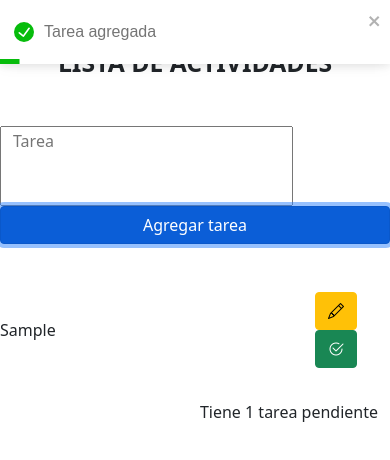
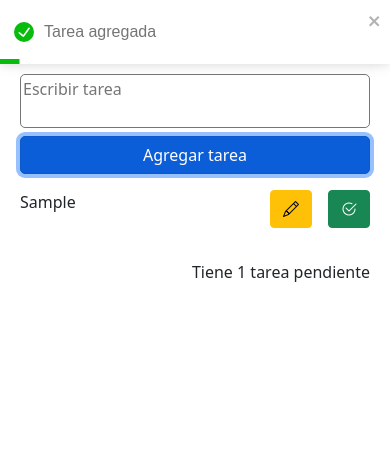
Before and after one commit to LoannesSecat/to-do-list-react, a React (Create React App) app: page / in a window 390 px wide. Both pictures are taken after typing "Sample" into the empty fields and a click on the button "Agregar tarea". Shown: the top 460 px of the page. Built offline with nearby package versions, Linux system fonts and the light colour scheme.

Commit message:
Design responsive

```diff
--- a/package.json
+++ b/package.json
@@ -8,8 +8,9 @@
     "@testing-library/user-event": "^12.8.3",
     "react": "^17.0.2",
     "react-dom": "^17.0.2",
-    "react-scripts": "4.0.3",
+    "react-scripts": "^5.0.0",
     "react-toastify": "^8.1.0",
+    "sass": "^1.49.7",
     "uuid": "^8.3.2",
     "web-vitals": "^1.1.2"
   },
--- a/public/index.html
+++ b/public/index.html
@@ -26,7 +26,6 @@
   <link href="https://cdn.jsdelivr.net/npm/bootstrap@5.1.3/dist/css/bootstrap.min.css" rel="stylesheet"
     integrity="sha384-1BmE4kWBq78iYhFldvKuhfTAU6auU8tT94WrHftjDbrCEXSU1oBoqyl2QvZ6jIW3" crossorigin="anonymous">
   <link rel="stylesheet" href="https://cdn.jsdelivr.net/npm/bootstrap-icons@1.3.0/font/bootstrap-icons.css">
-
   <title>to-do-list</title>
 </head>
 
--- a/src/components/App.js
+++ b/src/components/App.js
@@ -4,6 +4,7 @@ import ListToDo from "./ListToDo";
 import { TaskProvider } from "../contexts/TaskContext";
 import { ToastContainer } from 'react-toastify';
 import 'react-toastify/dist/ReactToastify.css';
+import "../utils/Styles.scss"
 
 function App() {
   return (
@@ -11,7 +12,7 @@ function App() {
       <ToastContainer />
 
       <TaskProvider>
-        <div className="container">
+        <div className="app">
           <InputToDo />
           <ListToDo />
         </div>
--- a/src/components/InputToDo.js
+++ b/src/components/InputToDo.js
@@ -1,4 +1,4 @@
-import React, { Fragment, useContext, useState } from "react";
+import React, { useContext, useState } from "react";
 import { useEffect } from "react/cjs/react.development";
 import TaskContext from "../contexts/TaskContext";
 
@@ -35,26 +35,24 @@ const InputToDo = () => {
     }, [options.editValues]);
 
     return (
-        <Fragment>
-            <h2 className="text-center mb-5 mt-5 text-uppercase fw-bolder">Lista de actividades</h2>
+        <div className="input-todo">
+            <h2>Lista de actividades</h2>
 
-            <div className="row mb-5">
+            <div>
                 <textarea
-                    placeholder="Tarea"
+                    placeholder="Escribir tarea"
                     name="input_task"
                     type="text"
-                    className="col-9 me-5"
                     onChange={(e) => handleOnChange(e.target.value)}
                     value={text}
-                    style={{ resize: "none", height: "80px" }}
                 />
                 <button
                     onClick={() => handleSubmit()}
-                    className="col btn btn-primary align-self-center"
+                    className="btn btn-primary"
                     type="button"
                 >{thereAreEditValues() ? "Editar tarea" : "Agregar tarea"}</button>
             </div>
-        </Fragment>
+        </div>
     )
 }
 
--- a/src/components/ListToDo.js
+++ b/src/components/ListToDo.js
@@ -1,4 +1,4 @@
-import React, { useContext, Fragment } from "react";
+import React, { useContext } from "react";
 import TaskContext from "../contexts/TaskContext";
 
 const ListToDo = () => {
@@ -8,20 +8,20 @@ const ListToDo = () => {
         eS = tasksList.length > 1 ? "s" : null;
 
     if (!tasksList.length) {
-        return (<h4 className="text-center">Sin tareas por ahora</h4>)
+        return (<h4>Sin tareas por ahora</h4>)
     } else {
         return (
-            <Fragment>
-                <div className="row" style={{ maxHeight: "55vh", overflowY: "auto", overflowX: "auto" }}>
+            <div className="list-todo">
+                <div className="mapper">
                     {
                         tasksList.map(item => (
-                            <div key={item.key} className="row align-items-center mb-3 ps-0">
-                                <span className="col-10 text-break">{item.task}</span>
+                            <div key={item.key}>
+                                <span>{item.task}</span>
 
-                                <div className="col-2 text-center">
+                                <div>
                                     <button
                                         type="button"
-                                        className="btn btn-warning me-3"
+                                        className="btn btn-warning"
                                         onClick={() => changeInputText(item)}
                                         disabled={options.editDisable}
                                     >
@@ -41,8 +41,8 @@ const ListToDo = () => {
                     }
                 </div>
 
-                <div className="fw-light text-end mt-3 mb-2">Tiene {tasksList.length} tarea{eS} pendiente{eS}</div>
-            </Fragment>
+                <span>Tiene {tasksList.length} tarea{eS} pendiente{eS}</span>
+            </div>
         )
     }
 }
--- /dev/null
+++ b/src/utils/Styles.scss
@@ -0,0 +1,82 @@
+%flex-column {
+  display: flex;
+  flex-direction: column;
+}
+
+%flex-row {
+  display: flex;
+  flex-direction: row;
+}
+
+body {
+  padding: 20px;
+}
+
+.app {
+  @extend %flex-column;
+  gap: 1rem;
+
+  .input-todo {
+    @extend %flex-column;
+    gap: 1rem;
+
+    h2 {
+      text-align: center;
+    }
+
+    div {
+      display: flex;
+      justify-content: space-between;
+      align-items: center;
+      flex-flow: wrap;
+      gap: 0.5rem;
+
+      textarea {
+        resize: none;
+        flex-basis: 80rem;
+      }
+
+      textarea,
+      button {
+        flex-grow: 1;
+        border-radius: 5px;
+      }
+    }
+  }
+
+  .list-todo {
+    @extend %flex-column;
+    gap: 2rem;
+
+    .mapper {
+      @extend %flex-column;
+      overflow-y: scroll;
+      overflow-x: hidden;
+      max-height: 25em;
+      gap: 0.8rem;
+
+      //Área de "map" ===
+      div {
+        @extend %flex-row;
+        justify-content: space-between;
+        gap: 1.5rem;
+
+        span {
+          font-weight: normal;
+          text-align: justify;
+        }
+
+        div {
+          @extend %flex-row;
+          gap: 1rem;
+          align-items: center;
+        }
+      }
+    }
+
+    span {
+      text-align: end;
+      font-weight: lighter;
+    }
+  }
+}
```
Also changed, not shown: 1 other file (tests, documents, lock files or other folders).
